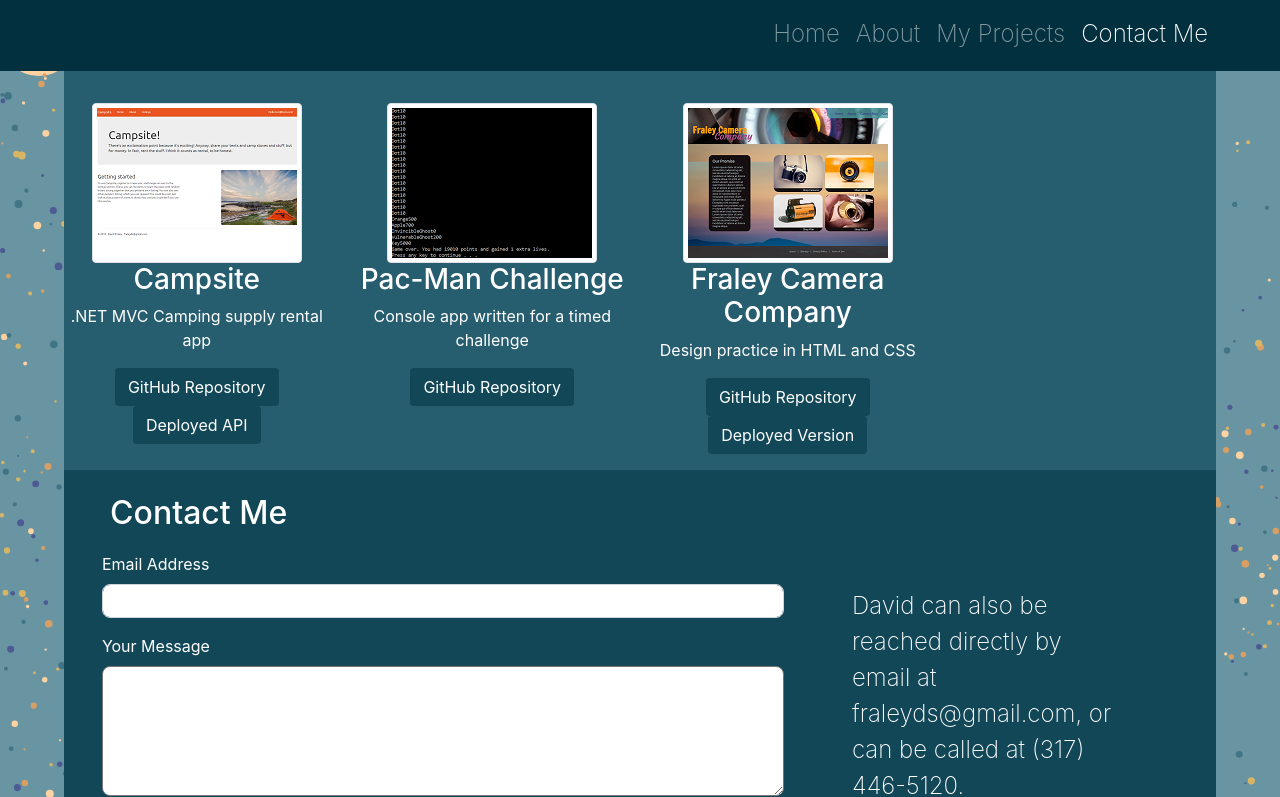
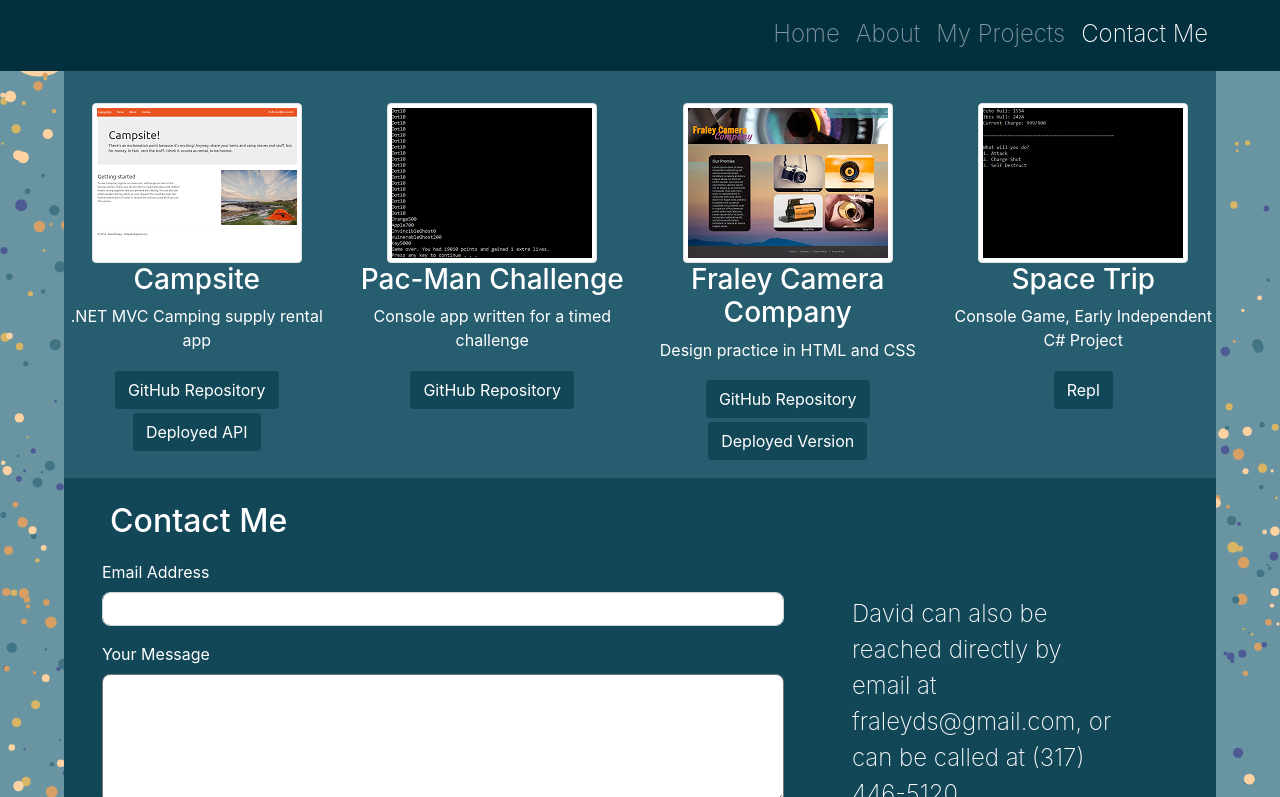
Before and after one commit to fraleyds/Portfolio, a website: page index.html in a window 1280 px wide. Both pictures are taken after a click on the link "My Projects". Shown: the part 1058-1855 px from the top of the page. Drawn offline with nearby package versions, Linux system fonts and the light colour scheme; a web font is replaced by a local one.

Commit message:
added space trip, color changes to JS circles, and padding for buttons

```diff
--- a/index.html
+++ b/index.html
@@ -145,6 +145,18 @@
                             </div>
                         </div>
                     </div>
+                    <div class="col-md-3">
+                        <div class="thumbnail">
+                            <img src="assets/img/spacethumb.png" alt="Thumbnail for Space Console App" class="img-thumbnail">
+                            <div class="text-center caption">
+                                <h3>Space Trip</h3>
+                                <p>Console Game, Early Independent C# Project</p>
+                                <p>
+                                    <a href="https://repl.it/@fraleyds/Space-Trip-The-Gates-of-the-Spacy-Abyss" class="btn" role="button" target="_blank">Repl</a>
+                                </p>
+                            </div>
+                        </div>
+                    </div>
                 </div>
             </section>
 
--- a/js/main.js
+++ b/js/main.js
@@ -60,6 +60,12 @@ window.addEventListener('resize',
     }
 )
 
+window.addEventListener('click',
+    function () {
+        colorChange();
+    }
+)
+
 function Circle(x, y, dx, dy, radius) {
     this.x = x;
     this.y = y;
@@ -113,7 +119,7 @@ function init() {
     circleArray = [];
 
     for (var i = 0; i < 1500; i++) {
-        var radius = Math.random() * 3 + 1;
+        var radius = Math.random() * 5 + 1;
         var x = Math.random() * (innerWidth - radius * 2) + radius;
         var y = Math.random() * (innerHeight - radius * 2) + radius;
         var dx = (Math.random() - 0.5);
@@ -132,5 +138,11 @@ function animate() {
     }
 }
 
+function colorChange() {
+    for (var i = 0; i < circleArray.length; i++) {
+        circleArray[i].color = colorArray[Math.floor(Math.random() * colorArray.length)];
+    }
+}
+
 init();
 animate();
--- a/scss/_portfolio.scss
+++ b/scss/_portfolio.scss
@@ -12,3 +12,6 @@
     left: 4%;
     margin: 0 0 0.6em 0;
 }
+.btn {
+    margin: 0.13em;
+}
```
Also changed, not shown: css/main.css.
